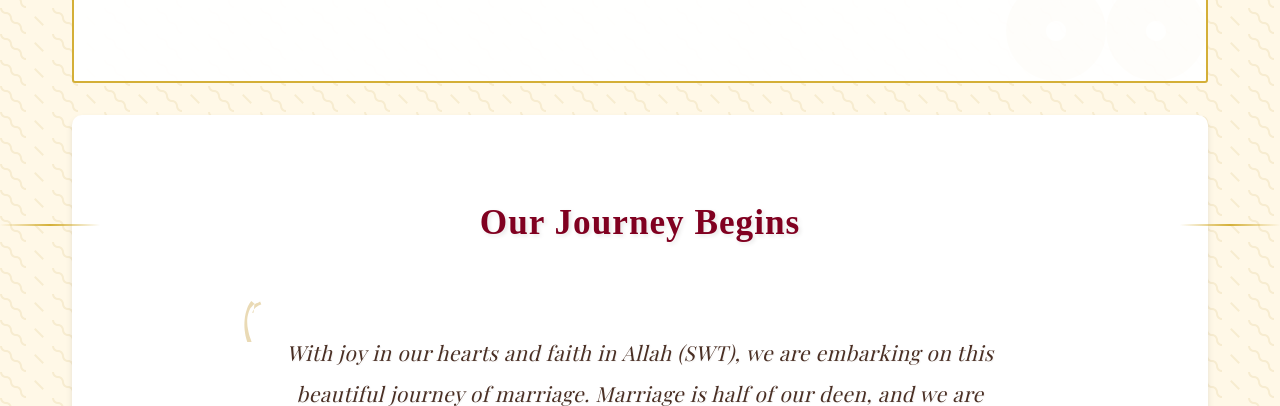
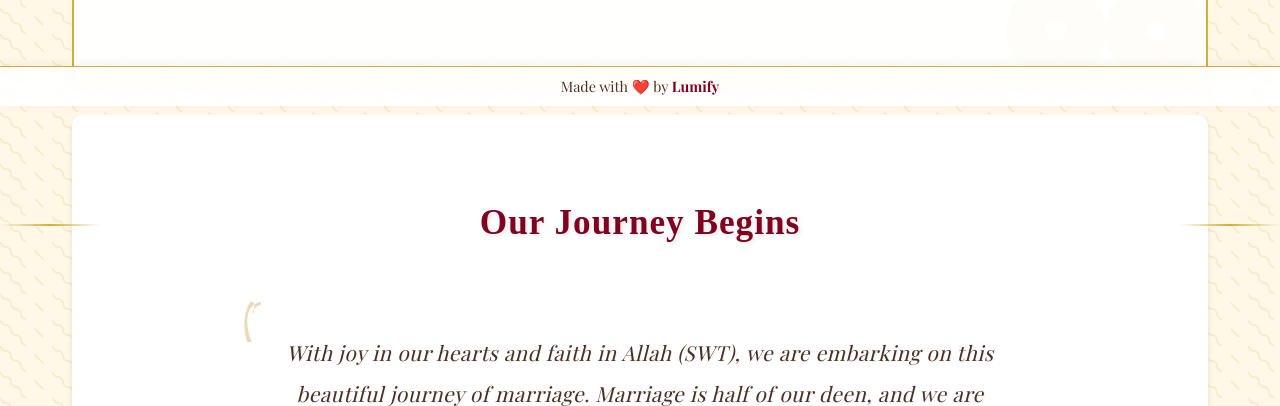
Before and after one commit to Lumifybrands/Wedding-Invitation, a plain HTML site: page index.html in a window 1280 px wide. Shown: the part 694-1100 px from the top of the page. Drawn offline with nearby package versions, Linux system fonts and the light colour scheme; a web font is replaced by a local one.

Commit message:
index.html

```diff
--- a/index.html
+++ b/index.html
@@ -423,6 +423,37 @@
             transform: translateX(-50%);
         }
 
+        .lumify-footer {
+            position: fixed;
+            bottom: 0;
+            left: 0;
+            right: 0;
+            background: rgba(255, 255, 255, 0.9);
+            padding: 0.5rem;
+            text-align: center;
+            font-size: 0.9rem;
+            border-top: 1px solid var(--border-color);
+            box-shadow: 0 -2px 10px rgba(0, 0, 0, 0.05);
+            z-index: 1000;
+            backdrop-filter: blur(5px);
+            font-family: 'Playfair Display', serif;
+        }
+
+        .lumify-footer a {
+            color: var(--secondary-color);
+            text-decoration: none;
+            font-weight: bold;
+            transition: color 0.3s ease;
+        }
+
+        .lumify-footer a:hover {
+            color: var(--primary-color);
+        }
+
+        .lumify-footer span {
+            color: var(--text-color);
+        }
+
         @media (max-width: 768px) {
             .container {
                 padding: 1rem;
@@ -623,5 +654,9 @@
             <p class="mashallah">ما شاء الله</p>
         </footer>
     </div>
+    <div class="lumify-footer">
+        <span>Made with ❤️ by </span>
+        <a href="https://lumifybrands.in" target="_blank">Lumify</a>
+    </div>
 </body>
 </html>
```
